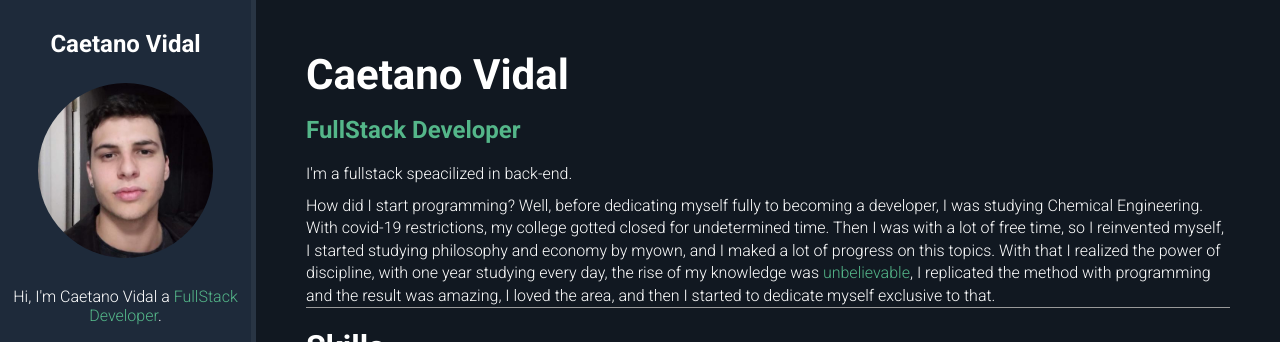
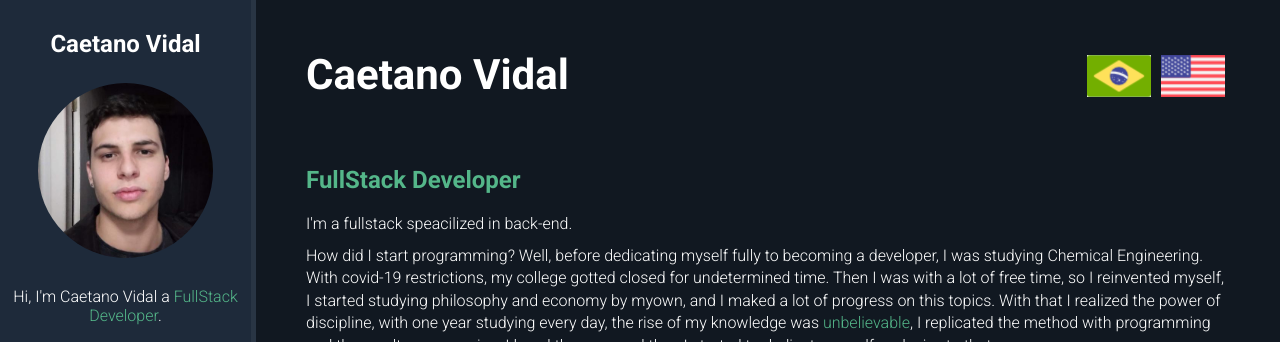
Before and after one commit to caetanovidal/newport, a plain HTML site: page indexEn.html in a window 1280 px wide. Shown: the top 342 px of the page. Drawn offline with nearby package versions, Linux system fonts and the light colour scheme.

Commit message:
traducoes implementadas

```diff
--- a/css/style.css
+++ b/css/style.css
@@ -106,6 +106,26 @@
     margin-right: 5px;
     max-width: 20px;
   }
+
+  /* Translate container */
+
+  #translate-container {
+    display: flex;
+    justify-content: center;
+    list-style: none;
+    margin-bottom: 25px;
+    padding-bottom: 25px;
+  }
+
+  #translate-container h1 {
+    margin-right: auto;
+  }
+
+  #translate-container a {
+    padding: 5px;
+  }
+
+
 
   /* about container */
 
--- a/indexEn.html
+++ b/indexEn.html
@@ -29,10 +29,10 @@
       </div>
     </aside>
     <section id="about-container">
-      <div>
-          <h1 id="name">Caetano Vidal</h1>
-          <i class="flag flag-brazil"></i>
-          <i class="flag flag-us"></i>
+      <div id="translate-container">
+        <h1 id="name">Caetano Vidal</h1>
+        <a href="file:///D:/caetano/appz/Estudos/Newport/newport/index.html"><img src="img/brsilrecorte.png" alt=""></a>
+        <a href="file:///D:/caetano/appz/Estudos/Newport/newport/indexEn.html"><img src="img/EUAr.png" alt=""></a>
       </div>
       <p id="title"><span class="highlight">FullStack Developer</span></p>
       <p class="description">I'm a fullstack speacilized in back-end.<span class="highlight"></p>
```
Also changed, not shown: index.html (+5 -1 lines), img/EUAr.png (added), img/united-states.png (added).
